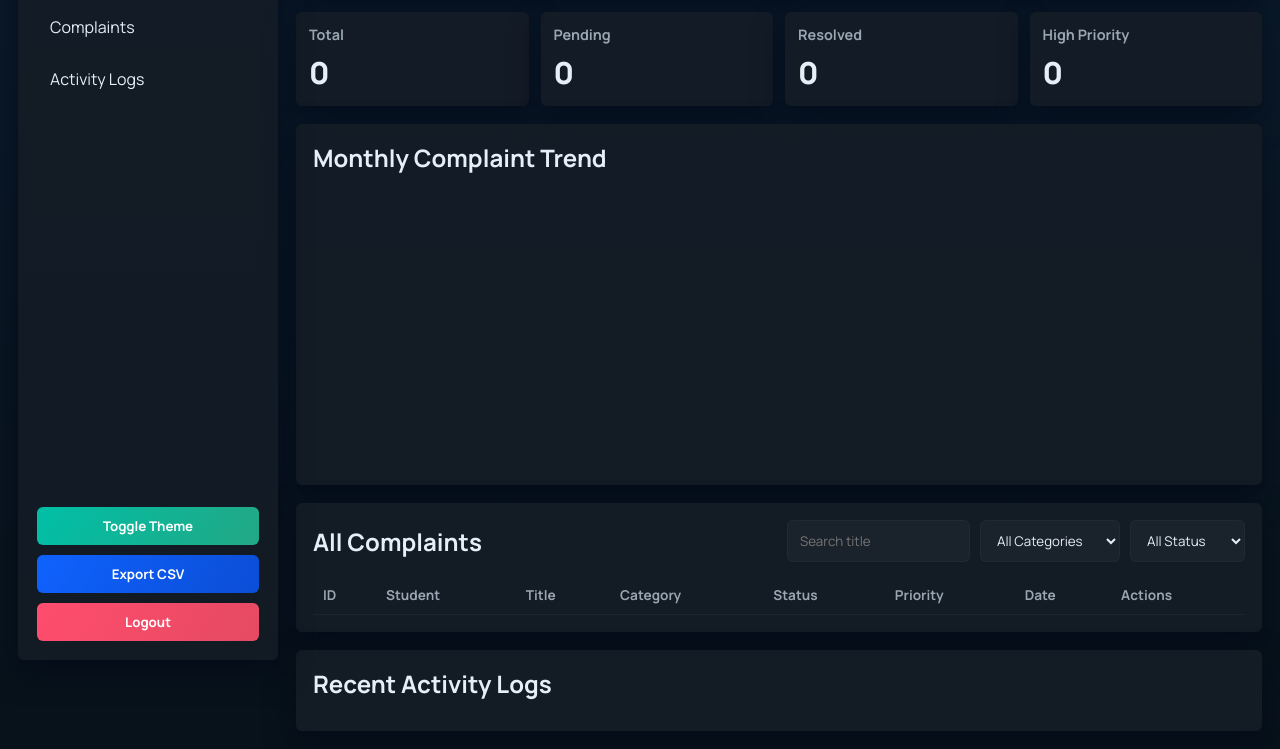
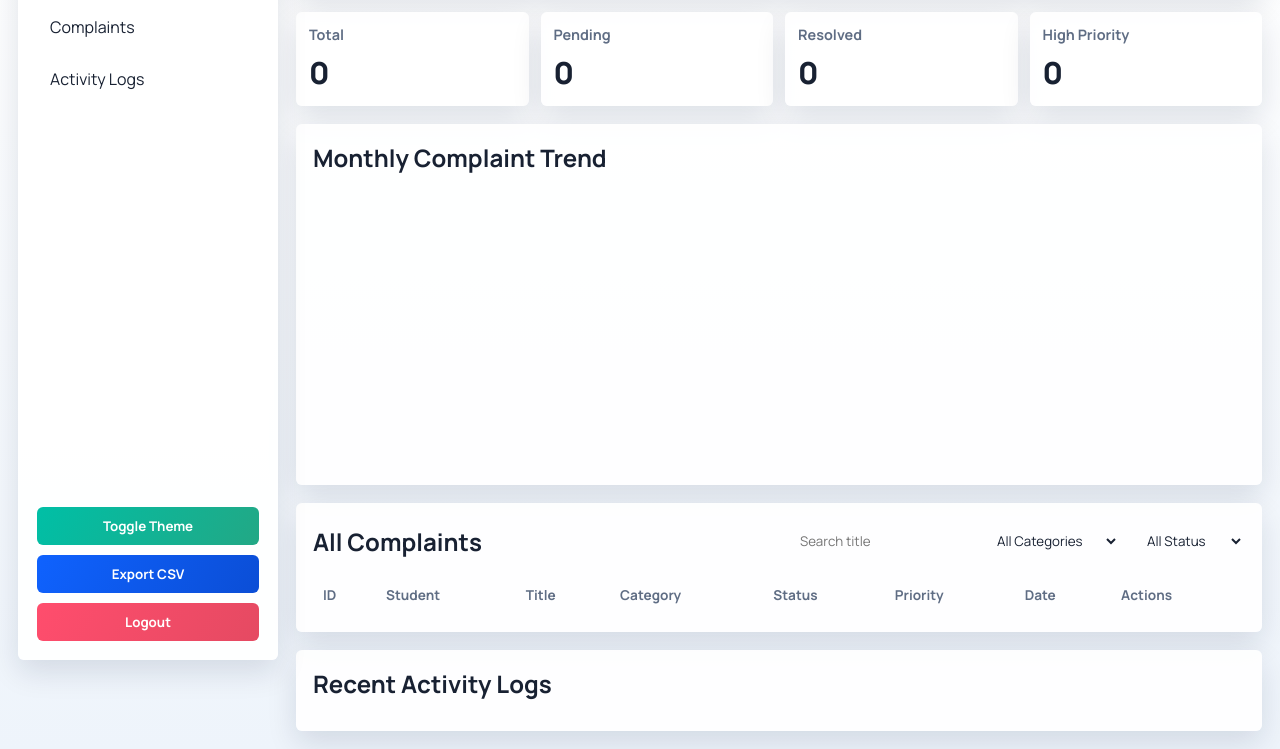
Before and after one commit to arpittyagi-at/CampusComplaintPortal, a website: page views/admin.html in a window 1280 px wide. Shown: the part 122-871 px from the top of the page. Drawn offline with nearby package versions, Linux system fonts and the light colour scheme; no server answers.

Commit message:
style: update color variables for improved UI aesthetics

```diff
--- a/public/css/styles.css
+++ b/public/css/styles.css
@@ -1,19 +1,18 @@
 :root {
-  --bg: #0f1724;
-  --bg-grad-a: #0b1b2b;
-  --bg-grad-b: #07121a;
-  --text: #e6eef8;
-  --muted: #9aa6b2;
-  --card: rgba(20, 28, 38, 0.9);
-  --line: rgba(230, 238, 248, 0.06);
+  --bg: #f5f8fc;
+  --bg-grad-a: #ffffff;
+  --bg-grad-b: #eef4fb;
+  --text: #182132;
+  --muted: #5f6d84;
+  --card: rgba(255, 255, 255, 0.92);
+  --line: rgba(24, 33, 50, 0.08);
   --primary: #0f62fe;
   --primary-dark: #0b4ed6;
   --secondary: #00bfa6;
   --danger: #ff4d6d;
-  --shadow: 0 12px 30px rgba(2, 6, 23, 0.6);
+  --shadow: 0 12px 30px rgba(7, 24, 54, 0.12);
 }
 
-/* keep single dark theme as default for sleek look */
 body.dark {
   --bg: #071021;
   --bg-grad-a: #05121b;
@@ -36,7 +35,7 @@
   min-height: 100%;
   font-family: 'Manrope', sans-serif;
   color: var(--text);
-  background: linear-gradient(180deg, var(--bg-grad-a), var(--bg-grad-b));
+  background: linear-gradient(180deg, var(--bg-grad-a), var(--bg-grad-b)), var(--bg);
 }
 
 a {
```
